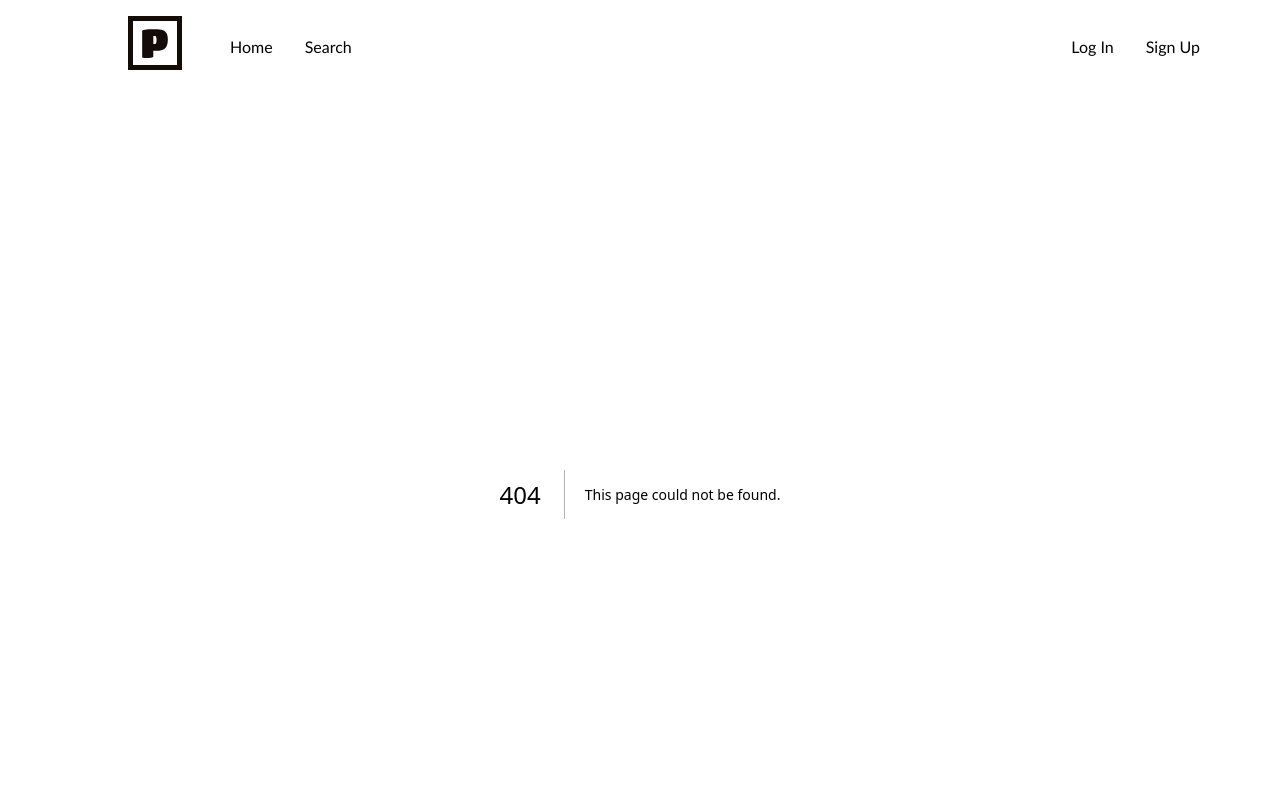
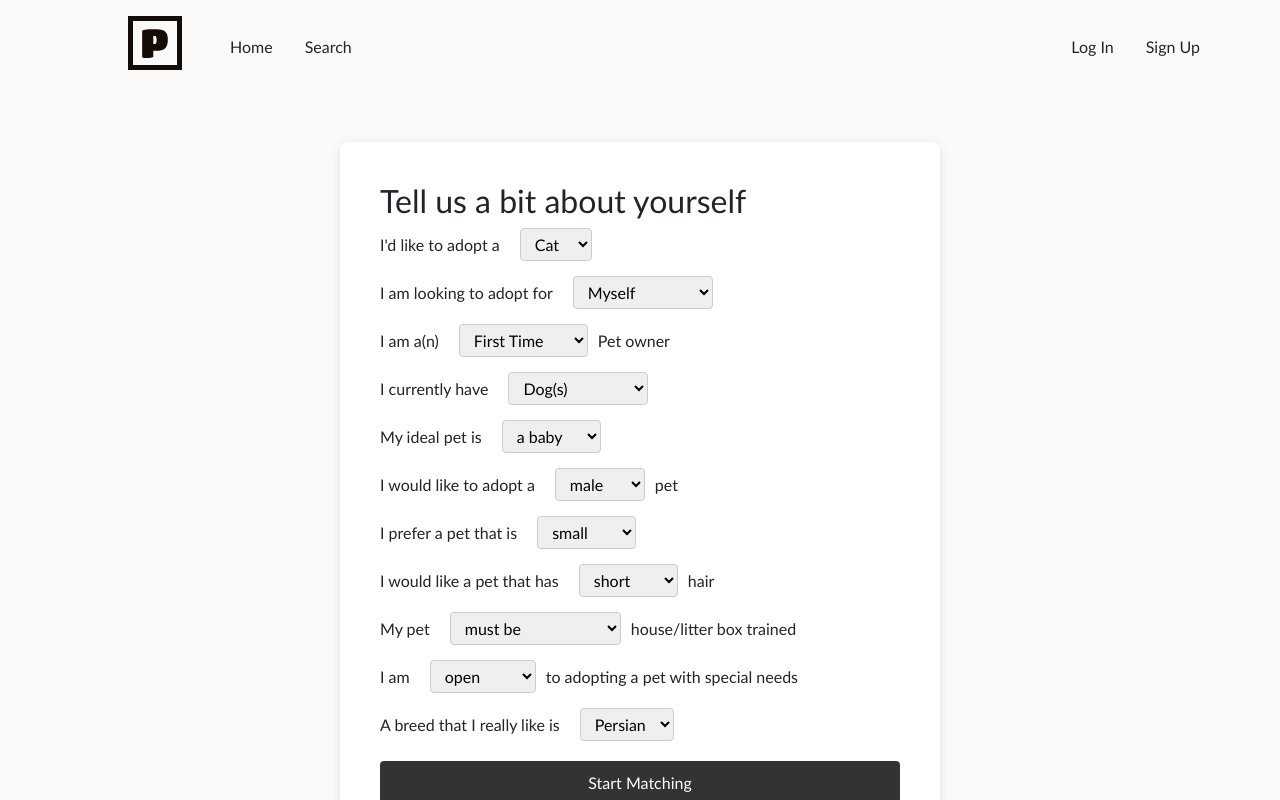
Before and after one commit to sushantkamble-dev/paw-finder, a Next.js app: page /quiz in a window 1280 px wide. Before the commit this address had no page. Shown: the top 800 px of the page. Built offline with nearby package versions, Linux system fonts and the light colour scheme.

Commit message:
Added back search and quiz pages

```diff
--- /dev/null
+++ b/pages/quiz/index.js
@@ -0,0 +1,110 @@
+import Button from 'react-bootstrap/Button';
+
+export default function Quiz () {
+    return(
+
+<div className="form-container mt-5 mb-5">
+    <h2>Tell us a bit about yourself</h2>
+
+    <div className="form-question">
+        <span className="quiz-span">I'd like to adopt a</span>
+        <select className="quiz-select">
+            <option>Cat</option>
+            <option>Dog</option>
+        </select>
+    </div>
+
+    <div className="form-question">
+        <span className="quiz-span">I am looking to adopt for</span>
+        <select className="quiz-select">
+            <option>Myself</option>
+            <option>Someone else</option>
+        </select>
+    </div>
+
+    <div className="form-question">
+        <span className="quiz-span">I am a(n)</span>
+        <select className="quiz-select">
+            <option>First Time</option>
+            <option>Experienced</option>
+        </select>
+        <span className="quiz-span">Pet owner</span>
+    </div>
+
+    <div className="form-question">
+        <span className="quiz-span">I currently have</span>
+        <select className="quiz-select">
+            <option>Dog(s)</option>
+            <option>Cat(s)</option>
+            <option>No other pets</option>
+        </select>
+    </div>
+
+    <div className="form-question">
+        <span className="quiz-span">My ideal pet is</span>
+        <select className="quiz-select">
+            <option>a baby</option>
+            <option>young</option>
+            <option>an adult</option>
+            <option>a senior</option>
+        </select>
+    </div>
+
+    <div className="form-question">
+        <span className="quiz-span">I would like to adopt a</span>
+        <select className="quiz-select">
+            <option>male</option>
+            <option>female</option>
+        </select>
+        <span className="quiz-span">pet</span>
+    </div>
+
+    <div className="form-question">
+        <span className="quiz-span">I prefer a pet that is</span>
+        <select className="quiz-select">
+            <option>small</option>
+            <option>medium</option>
+            <option>large</option>
+        </select>
+    </div>
+
+    <div className="form-question">
+        <span className="quiz-span">I would like a pet that has</span>
+        <select className="quiz-select">
+            <option>short</option>
+            <option>medium</option>
+            <option>long</option>
+        </select>
+        <span className="quiz-span">hair</span>
+    </div>
+
+    <div className="form-question">
+        <span className="quiz-span">My pet</span>
+        <select className="quiz-select">
+            <option>must be</option>
+            <option>doesn't have to be</option>
+        </select>
+        house/litter box trained
+    </div>
+
+    <div className="form-question">
+        <span className="quiz-span">I am</span>
+        <select className="quiz-select">
+            <option>open</option>
+            <option>not open</option>
+        </select>
+        <span className="quiz-span">to adopting a pet with special needs</span>
+    </div>
+
+    <div className="form-question">
+        <span className="quiz-span">A breed that I really like is</span>
+        <select className="quiz-select">
+            <option>Persian</option>
+        </select>
+    </div>
+
+    <Button className="quiz-button" href="/search">Start Matching</Button>
+</div>
+
+    );
+}
```
Also changed, not shown: components/card.js (added, +33 -0 lines), components/searchfilter.jsx (added, +51 -0 lines), pages/search/index.js (added, +49 -0 lines), public/catdog.jpg (added).
